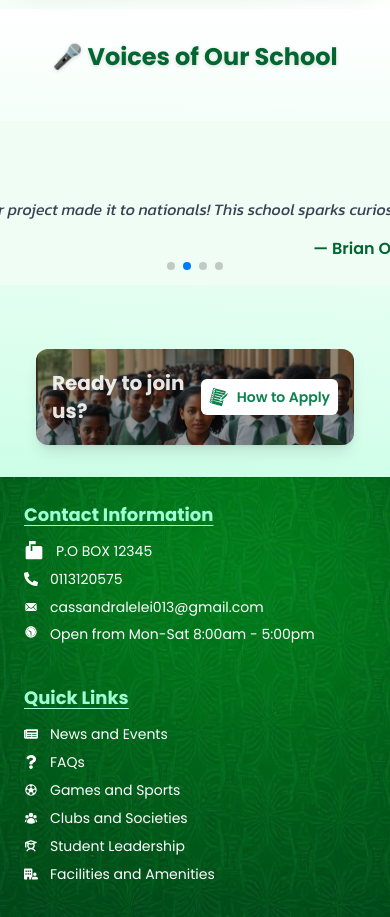
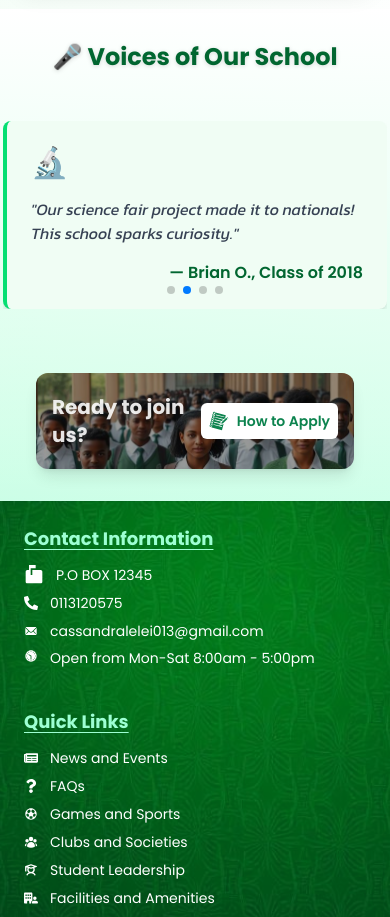
Before and after one commit to cassandra18/Work, a React (Vite) app in the folder frontend/: page /about/history in a window 390 px wide. Shown: the part 3320-4237 px from the top of the page. Built offline with nearby package versions, Linux system fonts and the light colour scheme.

Commit message:
update the history page

```diff
--- a/frontend/src/components/ourHistory.tsx
+++ b/frontend/src/components/ourHistory.tsx
@@ -178,7 +178,7 @@ const OurHistory: React.FC = () => {
       </div>
 
       {/* Testimonials / Quote Carousel */}
-      <div className=" flex flex-col md:flex-row items-center justify-evenly gap-6 py-8 md:py-16 px-4 md:px-6 poppins-regular bg-gradient-to-b to-[#9dffd37b] from-white"
+      <div className=" flex flex-col lg:flex-row items-center justify-evenly gap-6 py-8 md:py-16 px-4 md:px-6 poppins-regular bg-gradient-to-b to-[#9dffd37b] from-white"
       >
         <div>
         <h3 className="text-2xl md:text-4xl font-bold text-center text-green-800 mb-12 drop-shadow-sm">
@@ -192,7 +192,7 @@ const OurHistory: React.FC = () => {
           loop={true}
           autoplay={{ delay: 5000, disableOnInteraction: false }}
           pagination={{ clickable: true }}
-          className="max-w-2xl mx-auto mb-10"
+          className="md:max-w-2xl max-w-sm mx-auto mb-10"
         >
           {testimonials.map((testimonial, index) => (
             <SwiperSlide key={index}>
```
